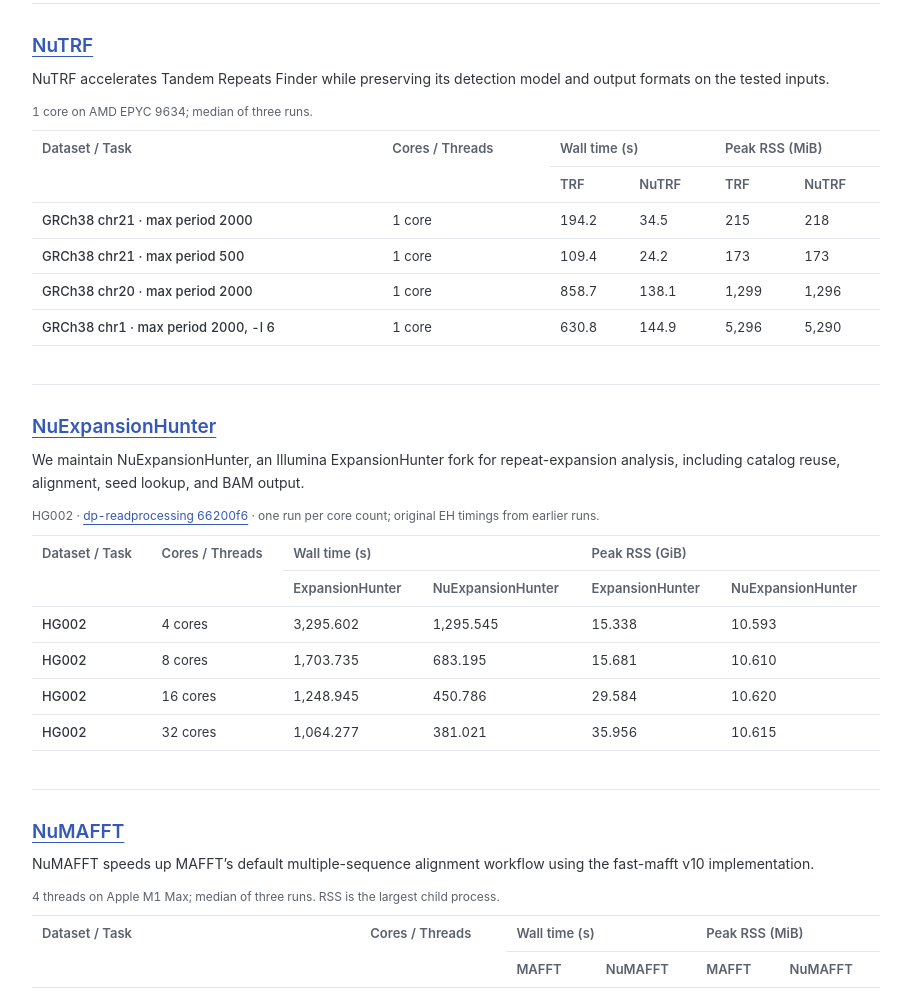
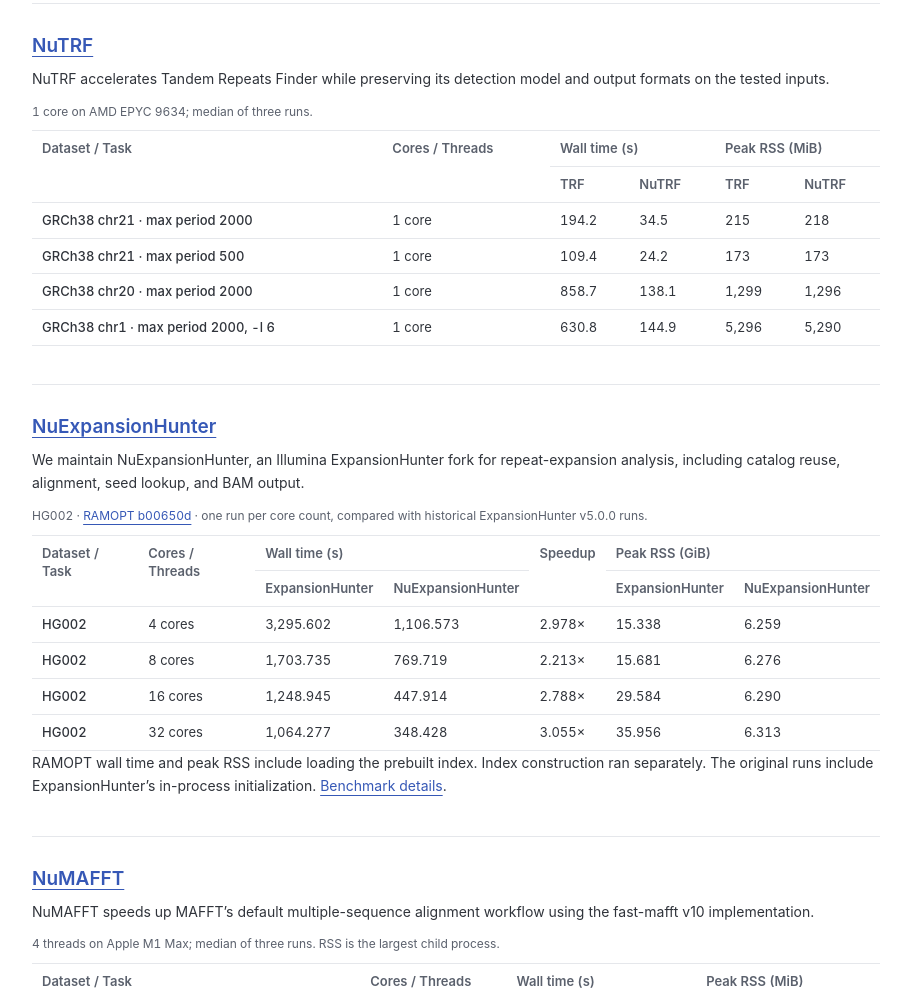
Before and after one commit to BioCode-Commons/BioCode-Commons.github.io, a plain HTML site: page index.html in a window 1280 px wide. Shown: the part 2892-3890 px from the top of the page, without its empty margins (304-1215 px from the left). Drawn offline with Linux system fonts and the light colour scheme.

Commit message:
Publish RAMOPT HG002 benchmark

```diff
--- a/index.html
+++ b/index.html
@@ -62,7 +62,7 @@
             <tr>
               <th scope="row"><a href="#project-nuexpansionhunter">NuExpansionHunter</a></th>
               <td>ExpansionHunter · <a href="https://github.com/Illumina/ExpansionHunter/commit/dc477e1379ed202bbfa103a75e023107a2b02c36"><time datetime="2024-01-30">2024-01-30</time></a></td>
-              <td><strong>Wall time:</strong> 2.49–2.79× faster<br><strong>Peak RSS:</strong> 31–70% less</td>
+              <td><strong>Wall time:</strong> 2.21–3.05× faster<br><strong>Peak RSS:</strong> 59–82% less</td>
               <td><strong>Review:</strong> AI-assisted; human audit pending.<br><strong>Output:</strong> Matches in tested HG002 configurations, ignoring BAM record order.</td>
             </tr>
             <tr>
@@ -128,19 +128,20 @@
         <p>We maintain NuExpansionHunter, an Illumina ExpansionHunter fork for repeat-expansion analysis, including catalog reuse, alignment, seed lookup, and BAM output.</p>
         <div class="benchmark-table-wrap" role="region" aria-label="NuExpansionHunter benchmark results" tabindex="0">
           <table>
-            <caption>HG002 · <a href="https://github.com/BioCode-Commons/NuExpansionHunter/commit/66200f627c7d7380c146babf8b6ed79b97ccf408">dp-readprocessing 66200f6</a> · one run per core count; original EH timings from earlier runs.</caption>
+            <caption>HG002 · <a href="https://github.com/BioCode-Commons/NuExpansionHunter/commit/b00650d297754f68d78778a441e2fcbf5096250b">RAMOPT b00650d</a> · one run per core count, compared with historical ExpansionHunter v5.0.0 runs.</caption>
             <thead>
-              <tr><th scope="col" rowspan="2">Dataset / Task</th><th scope="col" rowspan="2">Cores / Threads</th><th scope="colgroup" colspan="2">Wall time (s)</th><th scope="colgroup" colspan="2">Peak RSS (GiB)</th></tr>
+              <tr><th scope="col" rowspan="2">Dataset / Task</th><th scope="col" rowspan="2">Cores / Threads</th><th scope="colgroup" colspan="2">Wall time (s)</th><th scope="col" rowspan="2">Speedup</th><th scope="colgroup" colspan="2">Peak RSS (GiB)</th></tr>
               <tr><th scope="col">ExpansionHunter</th><th scope="col">NuExpansionHunter</th><th scope="col">ExpansionHunter</th><th scope="col">NuExpansionHunter</th></tr>
             </thead>
             <tbody>
-              <tr><th scope="row">HG002</th><td>4 cores</td><td>3,295.602</td><td>1,295.545</td><td>15.338</td><td>10.593</td></tr>
-              <tr><th scope="row">HG002</th><td>8 cores</td><td>1,703.735</td><td>683.195</td><td>15.681</td><td>10.610</td></tr>
-              <tr><th scope="row">HG002</th><td>16 cores</td><td>1,248.945</td><td>450.786</td><td>29.584</td><td>10.620</td></tr>
-              <tr><th scope="row">HG002</th><td>32 cores</td><td>1,064.277</td><td>381.021</td><td>35.956</td><td>10.615</td></tr>
+              <tr><th scope="row">HG002</th><td>4 cores</td><td>3,295.602</td><td>1,106.573</td><td>2.978×</td><td>15.338</td><td>6.259</td></tr>
+              <tr><th scope="row">HG002</th><td>8 cores</td><td>1,703.735</td><td>769.719</td><td>2.213×</td><td>15.681</td><td>6.276</td></tr>
+              <tr><th scope="row">HG002</th><td>16 cores</td><td>1,248.945</td><td>447.914</td><td>2.788×</td><td>29.584</td><td>6.290</td></tr>
+              <tr><th scope="row">HG002</th><td>32 cores</td><td>1,064.277</td><td>348.428</td><td>3.055×</td><td>35.956</td><td>6.313</td></tr>
             </tbody>
           </table>
         </div>
+        <p class="benchmark-note">RAMOPT wall time and peak RSS include loading the prebuilt index. Index construction ran separately. The original runs include ExpansionHunter’s in-process initialization. <a href="https://github.com/BioCode-Commons/NuExpansionHunter/blob/main/BENCHMARKS.md#jiapeng-ramopt-vs-happy-friday-on-full-hg002">Benchmark details</a>.</p>
       </article>
 
       <article class="project" aria-labelledby="project-numafft">
```
Also changed, not shown: template.html (+8 -7 lines).
